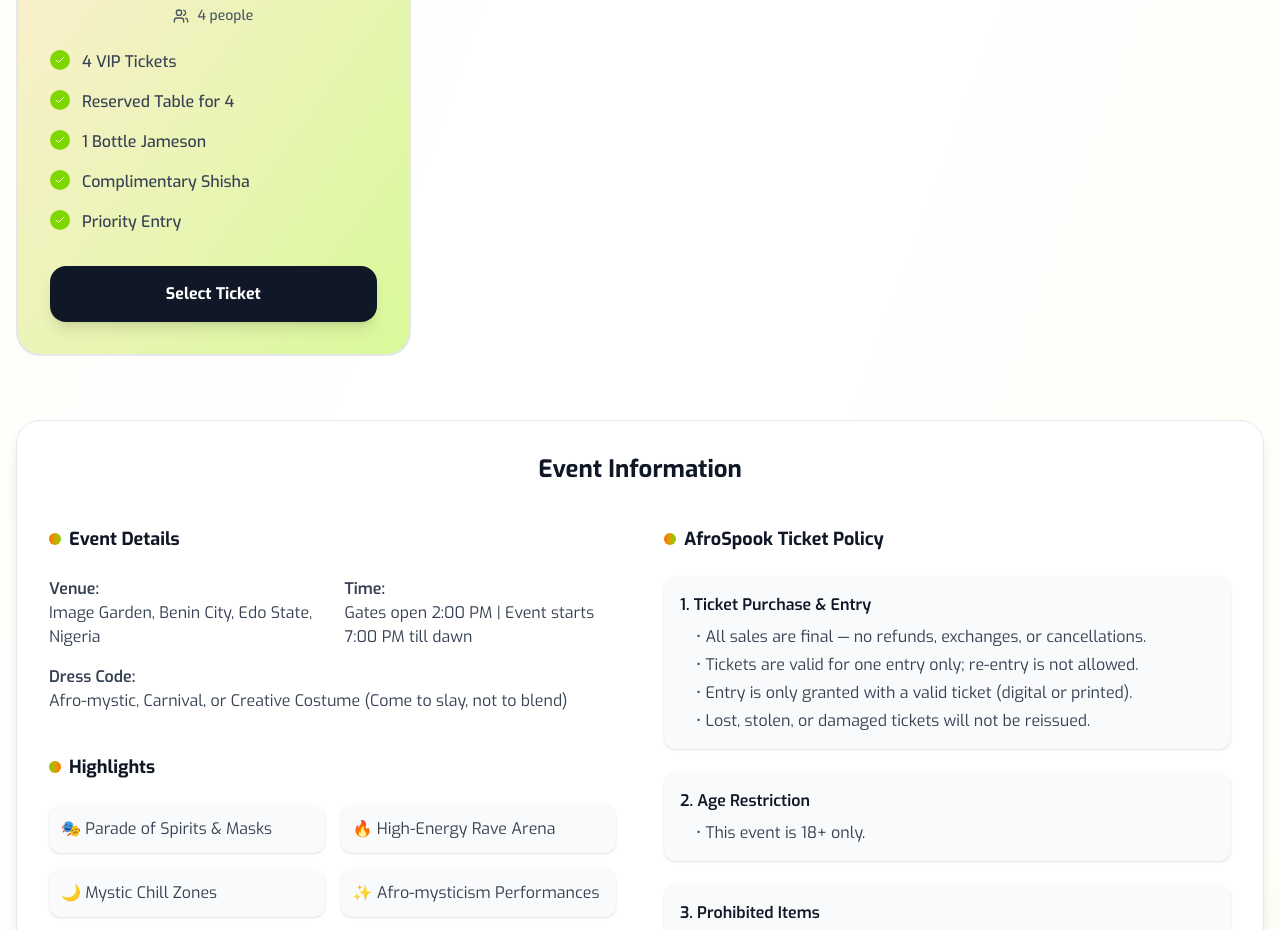
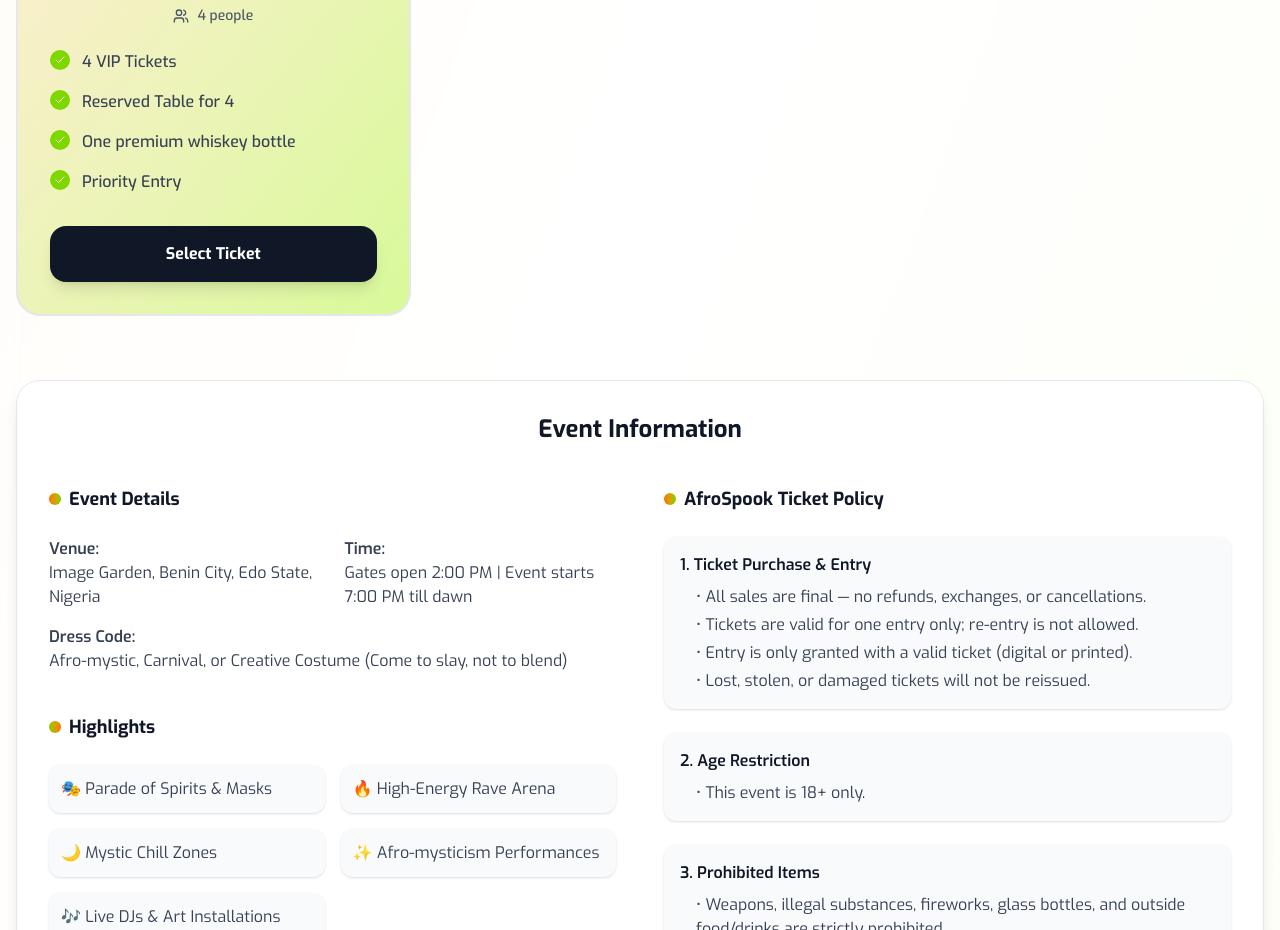
Before and after one commit to rhealnuel/afrospook, a Next.js app: page / in a window 1280 px wide. Shown: the part 1480-2410 px from the top of the page. Built offline with nearby package versions, Linux system fonts and the light colour scheme.

Commit message:
Update page.tsx

```diff
--- a/src/app/page.tsx
+++ b/src/app/page.tsx
@@ -59,8 +59,7 @@ const TICKETS: TicketType[] = [
     features: [
       "4 VIP Tickets",
       "Reserved Table for 4",
-      "1 Bottle Jameson",
-      "Complimentary Shisha",
+      "One premium whiskey bottle",
       "Priority Entry",
     ],
     seats: 4,
```
